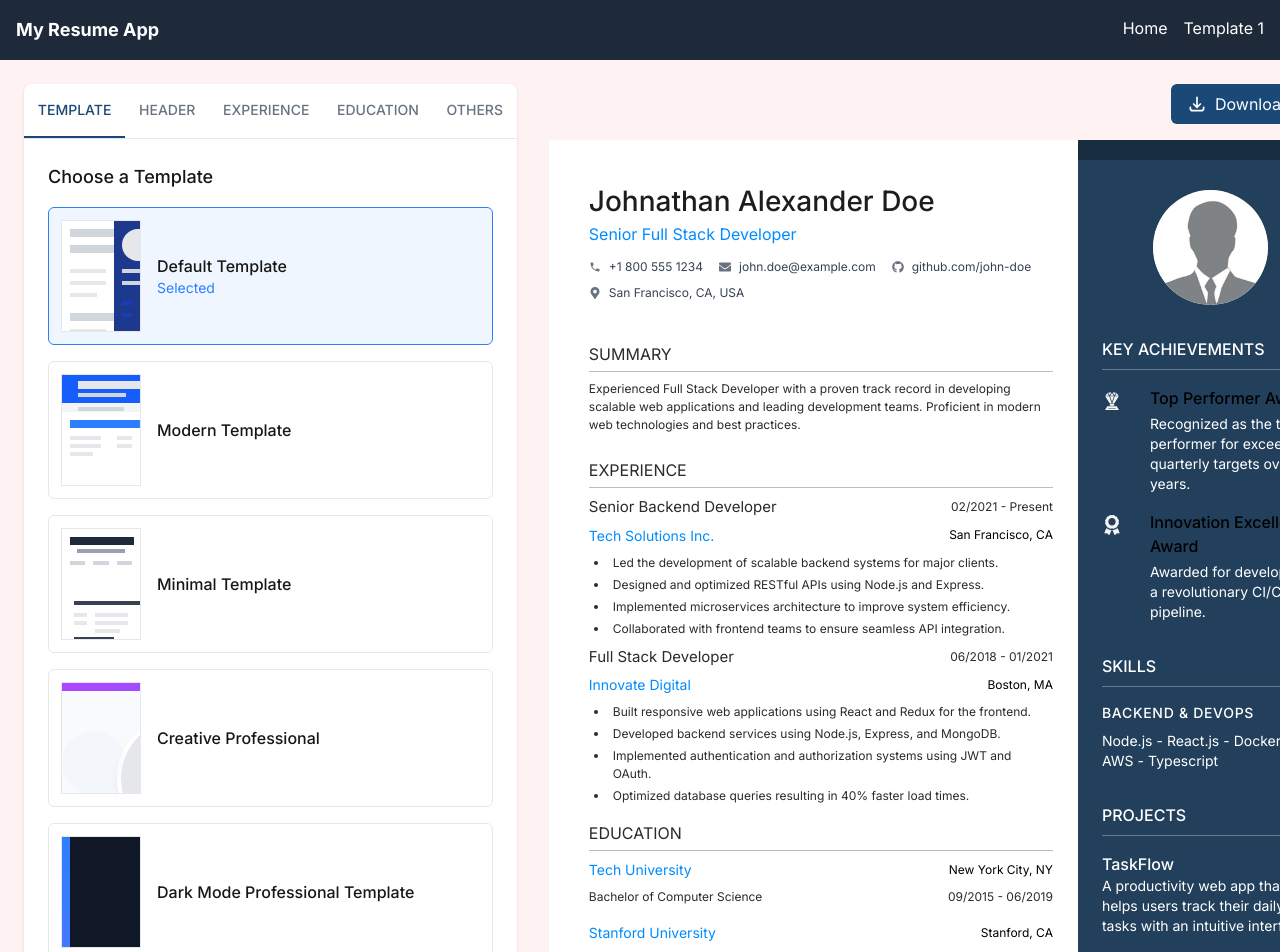
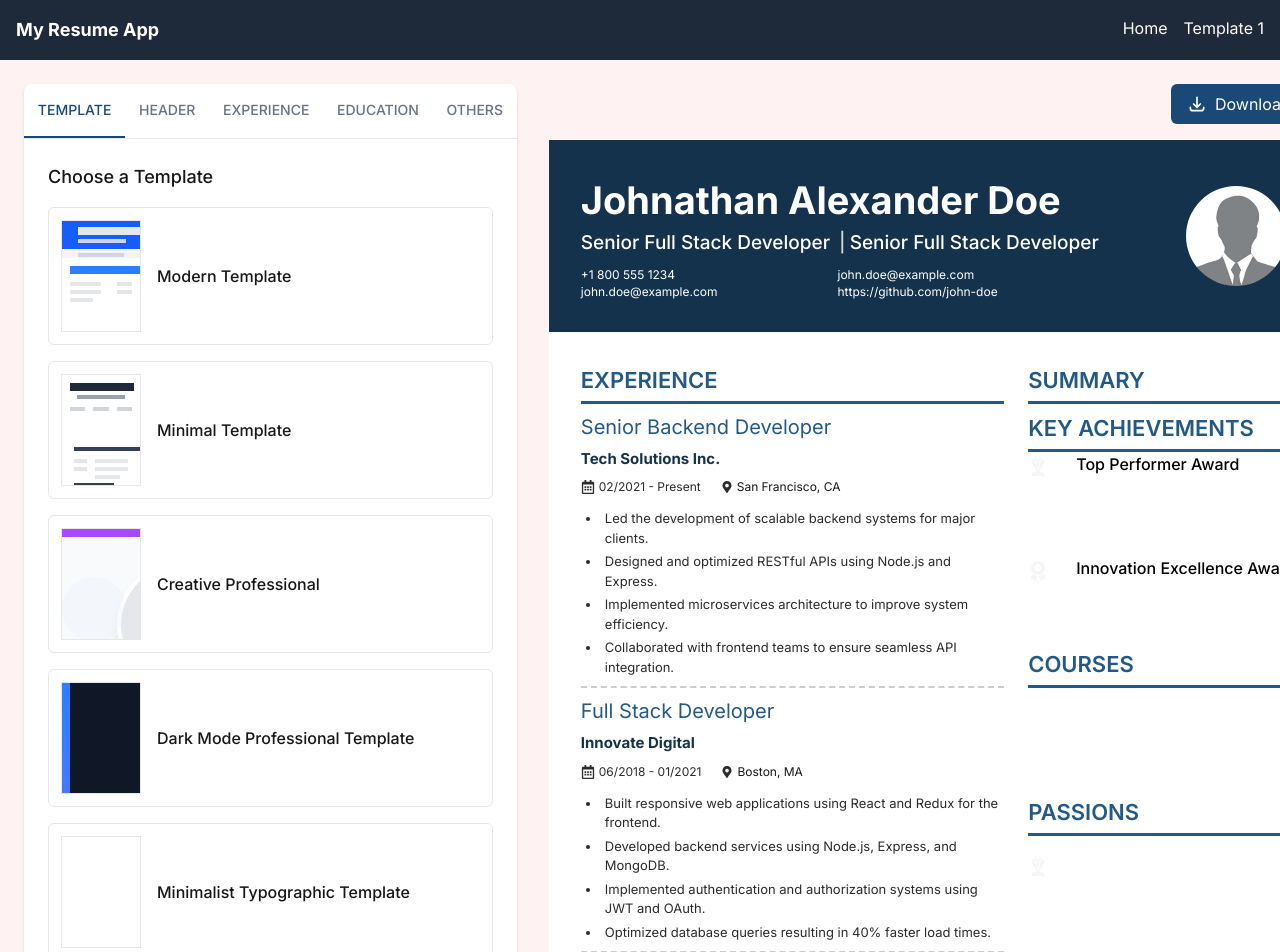
Before and after one commit to kashif-hussain6/emailTem, a Next.js app: page / in a window 1280 px wide. Shown: the top 952 px of the page. Built offline with nearby package versions, Linux system fonts and the light colour scheme.

Commit message:
Applied stashed changes

```diff
--- a/src/app/components/Experience.tsx
+++ b/src/app/components/Experience.tsx
@@ -5,6 +5,7 @@ import { Experience as ExperienceType } from "../types/datatypes";
 interface ExperienceProps {
   data: ExperienceType[];
   darkMode?: boolean;
+  minimal?: boolean;
 }
 
 const Experience: React.FC<ExperienceProps> = ({ data }) => {
--- a/src/app/components/Projects.tsx
+++ b/src/app/components/Projects.tsx
@@ -3,6 +3,7 @@ import { Project } from '../types/datatypes';
 interface ProjectsProps {
   data: Project[];
   darkMode?: boolean;
+  minimal?: boolean;
 }
 
 export default function Projects({ data }: ProjectsProps) {
--- a/src/app/components/Skills.tsx
+++ b/src/app/components/Skills.tsx
@@ -5,7 +5,9 @@ import { SkillCategory } from '../types/datatypes';
 
 interface SkillsProps {
   data: SkillCategory[];
-  typographic?: boolean;
+  darkMode?: boolean;
+  minimal?: boolean;
+
 
 
 
--- a/src/app/components/forms/HeaderForm.tsx
+++ b/src/app/components/forms/HeaderForm.tsx
@@ -16,6 +16,7 @@ export default function HeaderForm({ data, onChange, profileImage, onProfileImag
   const nameParts = (data.name || '').split(' ');
   const firstName = nameParts[0] || '';
   const lastName = nameParts.slice(1).join(' ') || '';
+
 
   // Split location into city and postal code, handling undefined case
   const locationParts = (data.location || '').split(',');
--- a/src/app/components/templates/CreativeTemplate.tsx
+++ b/src/app/components/templates/CreativeTemplate.tsx
@@ -20,8 +20,8 @@ interface TemplateProps extends Omit<ResumeData, 'header'> {
 
 const CreativeTemplate: FC<TemplateProps> = ({
   header = { email: '', phone: '', location: '', github: '', name: '', title: '', summary: '' },
-  experience = [],  // Default value added here
-  education = [],   // Default value added here
+  experience = [],
+  education = [],
   languages,
   skills,
   achievements,
--- a/src/app/components/templates/DarkModeTemplate.tsx
+++ b/src/app/components/templates/DarkModeTemplate.tsx
@@ -19,7 +19,7 @@ interface TemplateProps extends Omit<ResumeData, 'header'> {
 
 const DarkModeTemplate: FC<TemplateProps> = ({
   header = { email: '', phone: '', location: '', github: '', name: '', title: '', summary: '' },
-  experience = [],  // Default value added here
+  experience = [],
   education = [],
 
   languages,
--- a/src/app/components/templates/index.ts
+++ b/src/app/components/templates/index.ts
@@ -1,5 +1,6 @@
 // Template index file
 // This file exports all available resume templates
+
 import DefaultTemplate from './DefaultTemplate';
 import ModernTemplate from './ModernTemplate';
 import MinimalTemplate from './MinimalTemplate';
@@ -10,12 +11,7 @@ import TypographicTemplate from './TypographicTemplate';
 
 // Template registry - add new templates here
 export const TEMPLATES = [
-  {
-    id: 'default',
-    name: 'Default Template',
-    component: DefaultTemplate,
-    thumbnailComponent: DefaultThumbnail,
-  },
+
 
 
   {
@@ -30,7 +26,6 @@ export const TEMPLATES = [
     component: MinimalTemplate,
     thumbnailComponent: MinimalThumbnail,
   },
-
 
   {
     id: 'Creative',
@@ -51,9 +46,13 @@ export const TEMPLATES = [
     thumbnailComponent: TypographicTemplate,
   },
 
+
+
+
 ];
 
 export type TemplateId = 'default' | 'modern' | 'minimal';
+
 // Helper function to get template by ID
 export function getTemplateById(id: TemplateId) {
   return TEMPLATES.find(template => template.id === id) || TEMPLATES[0];
--- a/src/app/types/datatypes.ts
+++ b/src/app/types/datatypes.ts
@@ -9,6 +9,7 @@ export interface HeaderData {
   github: string;
   summary: string;
 }
+
 
 export interface Achievement {
   id: number;
```
